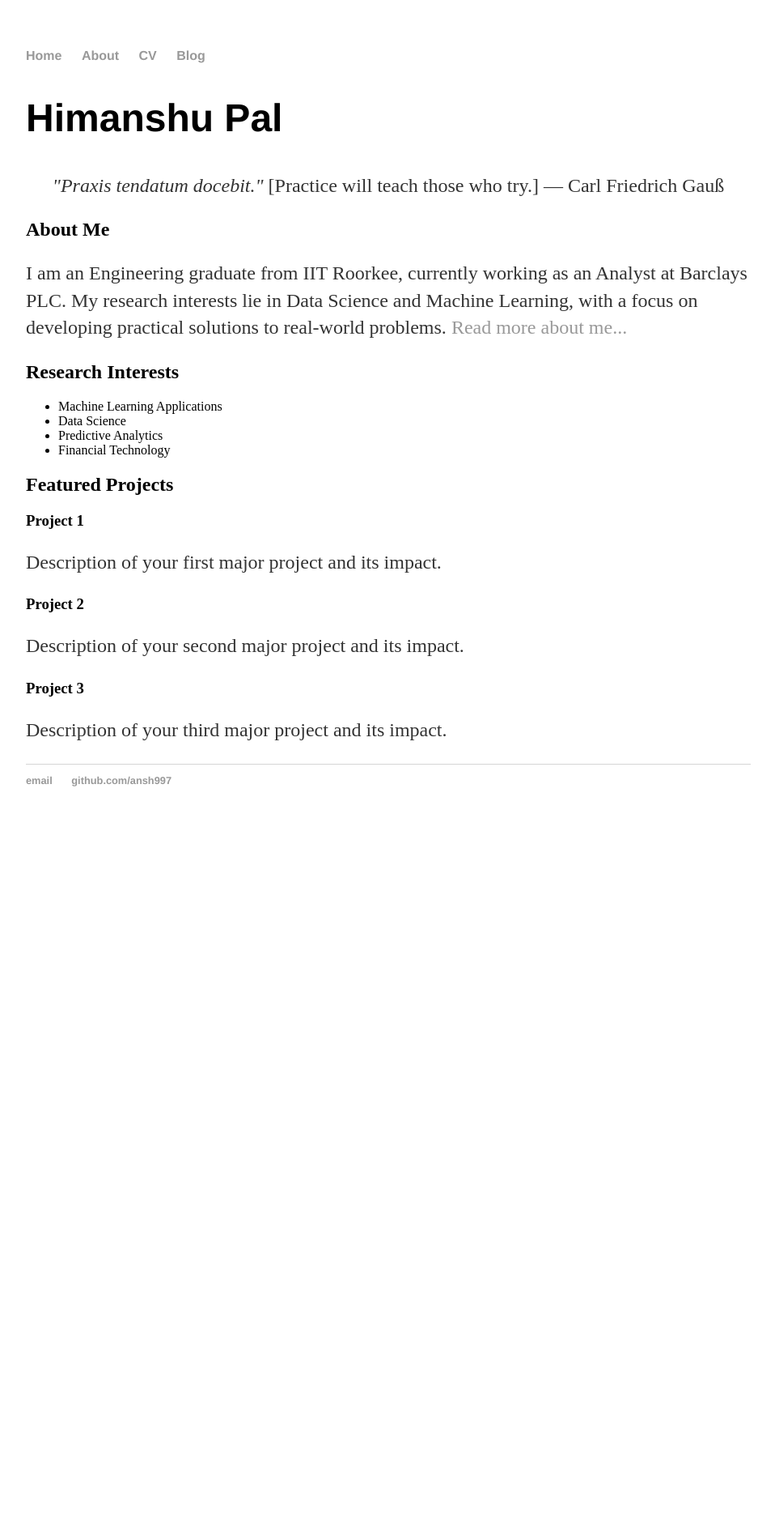
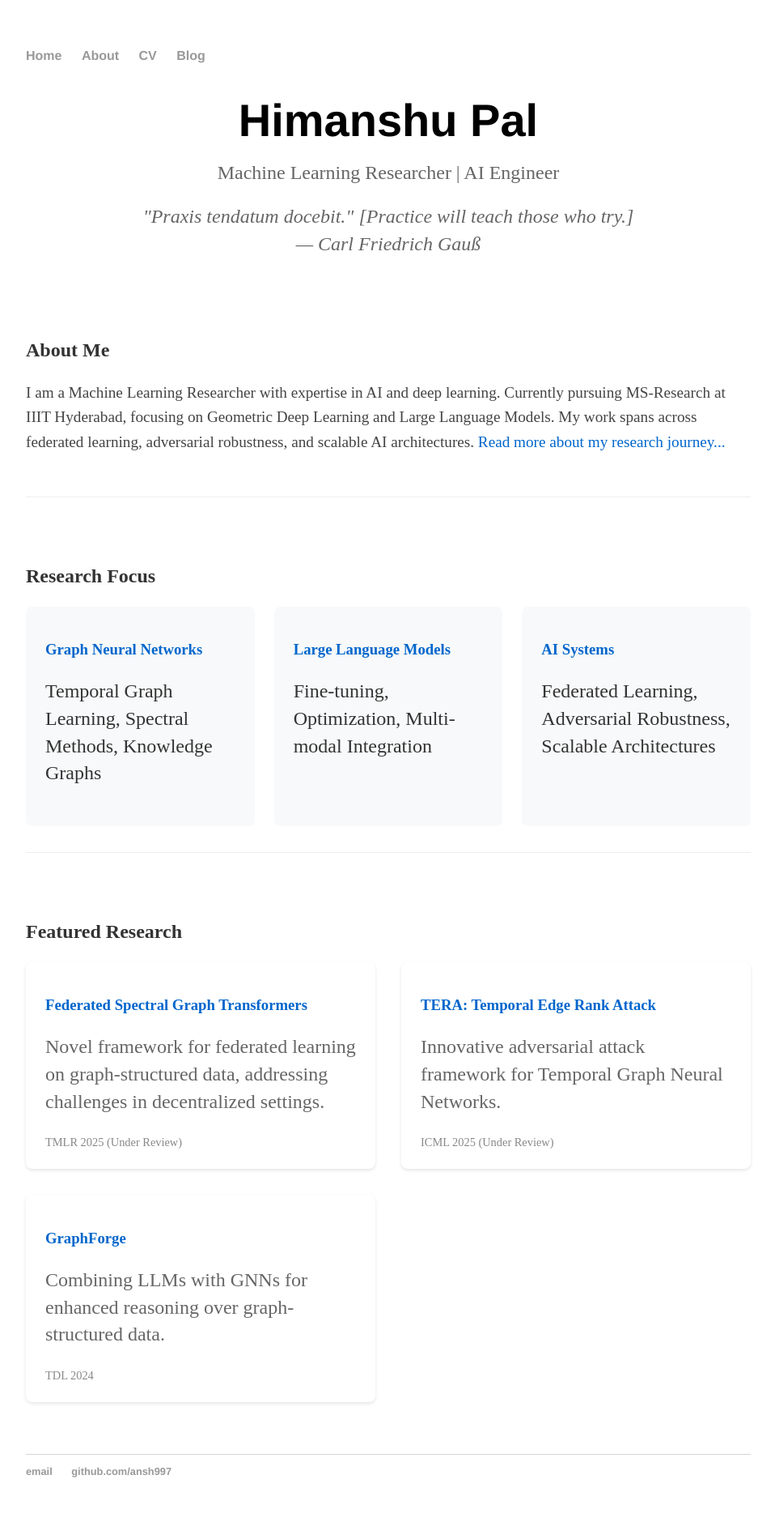
Before and after one commit to ansh997/ansh997.github.io, a Jekyll site: the page built from index.html, in a window 1280 px wide. Shown: the whole page at 81% size, without its empty margins (160-1118 px from the left). Built offline with Jekyll 4.4.1, drawn with Linux system fonts in a browser that asks for light colours; before the commit the page ends 1031 px from its top, so only the background shows below that.

Commit message:
main page changed

```diff
--- a/_config.yml
+++ b/_config.yml
@@ -1,2 +1,2 @@
-name: Himanshu PAl, Budding Data Scietist
+name: Himanshu Pal
 markdown: kramdown
--- a/index.html
+++ b/index.html
@@ -3,39 +3,58 @@ layout: default
 title: Himanshu Pal
 ---
 <div class="container">
-    <section id="about">
-        <h1>Himanshu Pal</h1>
-        <p style="text-align:center"><i>"Praxis tendatum docebit."</i> [Practice will teach those who try.]
-        — Carl Friedrich Gauß</p>
+    <header class="profile-header" style="text-align: center; margin-bottom: 3em;">
+        <h1 style="font-size: 3.5em; margin-bottom: 0.2em;">Himanshu Pal</h1>
+        <h2 style="color: #666; font-weight: 300; margin-bottom: 1em;">Machine Learning Researcher | AI Engineer</h2>
+        <p style="font-style: italic; color: #666; margin: 1em 0;">
+            "Praxis tendatum docebit." [Practice will teach those who try.]
+            <br>— Carl Friedrich Gauß
+        </p>
+    </header>
 
-        <h2>About Me</h2>
-        <p>I am an Engineering graduate from IIT Roorkee, currently working as an Analyst at Barclays PLC. My research interests lie in Data Science and Machine Learning, with a focus on developing practical solutions to real-world problems. <a href="/about">Read more about me...</a></p>
+    <section id="about" style="margin: 2em 0; padding: 2em 0; border-bottom: 1px solid #eee;">
+        <h2 style="color: #333; margin-bottom: 1em;">About Me</h2>
+        <p style="font-size: 1.2em; line-height: 1.6; color: #444;">
+            I am a Machine Learning Researcher with expertise in AI and deep learning. Currently pursuing MS-Research at IIIT Hyderabad, focusing on Geometric Deep Learning and Large Language Models. My work spans across federated learning, adversarial robustness, and scalable AI architectures.
+            <a href="/about" style="color: #0066cc; text-decoration: none;">Read more about my research journey...</a>
+        </p>
     </section>
 
-    <section id="research">
-        <h2>Research Interests</h2>
-        <ul>
-            <li>Machine Learning Applications</li>
-            <li>Data Science</li>
-            <li>Predictive Analytics</li>
-            <li>Financial Technology</li>
-        </ul>
+    <section id="research" style="margin: 2em 0; padding: 2em 0; border-bottom: 1px solid #eee;">
+        <h2 style="color: #333; margin-bottom: 1em;">Research Focus</h2>
+        <div style="display: grid; grid-template-columns: repeat(auto-fit, minmax(200px, 1fr)); gap: 1.5em;">
+            <div style="background: #f8f9fa; padding: 1.5em; border-radius: 8px;">
+                <h3 style="color: #0066cc;">Graph Neural Networks</h3>
+                <p>Temporal Graph Learning, Spectral Methods, Knowledge Graphs</p>
+            </div>
+            <div style="background: #f8f9fa; padding: 1.5em; border-radius: 8px;">
+                <h3 style="color: #0066cc;">Large Language Models</h3>
+                <p>Fine-tuning, Optimization, Multi-modal Integration</p>
+            </div>
+            <div style="background: #f8f9fa; padding: 1.5em; border-radius: 8px;">
+                <h3 style="color: #0066cc;">AI Systems</h3>
+                <p>Federated Learning, Adversarial Robustness, Scalable Architectures</p>
+            </div>
+        </div>
     </section>
 
-    <section id="projects">
-        <h2>Featured Projects</h2>
-        <div class="project-grid">
-            <div class="project">
-                <h3>Project 1</h3>
-                <p>Description of your first major project and its impact.</p>
+    <section id="featured-work" style="margin: 2em 0; padding: 2em 0;">
+        <h2 style="color: #333; margin-bottom: 1em;">Featured Research</h2>
+        <div style="display: grid; grid-template-columns: repeat(auto-fit, minmax(300px, 1fr)); gap: 2em;">
+            <div style="background: #fff; padding: 1.5em; border-radius: 8px; box-shadow: 0 2px 4px rgba(0,0,0,0.1);">
+                <h3 style="color: #0066cc;">Federated Spectral Graph Transformers</h3>
+                <p style="color: #666;">Novel framework for federated learning on graph-structured data, addressing challenges in decentralized settings.</p>
+                <span style="color: #888; font-size: 0.9em;">TMLR 2025 (Under Review)</span>
             </div>
-            <div class="project">
-                <h3>Project 2</h3>
-                <p>Description of your second major project and its impact.</p>
+            <div style="background: #fff; padding: 1.5em; border-radius: 8px; box-shadow: 0 2px 4px rgba(0,0,0,0.1);">
+                <h3 style="color: #0066cc;">TERA: Temporal Edge Rank Attack</h3>
+                <p style="color: #666;">Innovative adversarial attack framework for Temporal Graph Neural Networks.</p>
+                <span style="color: #888; font-size: 0.9em;">ICML 2025 (Under Review)</span>
             </div>
-            <div class="project">
-                <h3>Project 3</h3>
-                <p>Description of your third major project and its impact.</p>
+            <div style="background: #fff; padding: 1.5em; border-radius: 8px; box-shadow: 0 2px 4px rgba(0,0,0,0.1);">
+                <h3 style="color: #0066cc;">GraphForge</h3>
+                <p style="color: #666;">Combining LLMs with GNNs for enhanced reasoning over graph-structured data.</p>
+                <span style="color: #888; font-size: 0.9em;">TDL 2024</span>
             </div>
         </div>
     </section>
```
